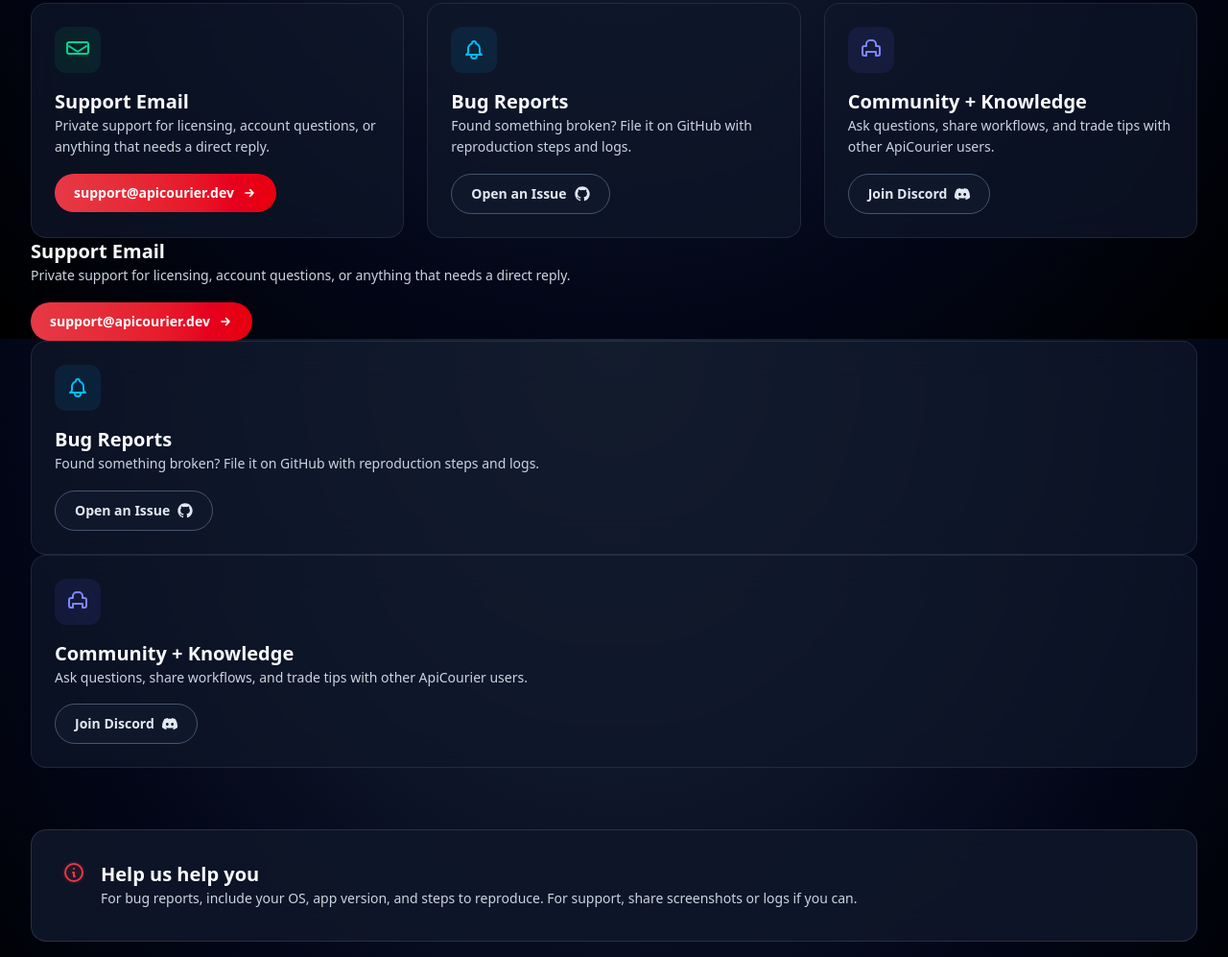
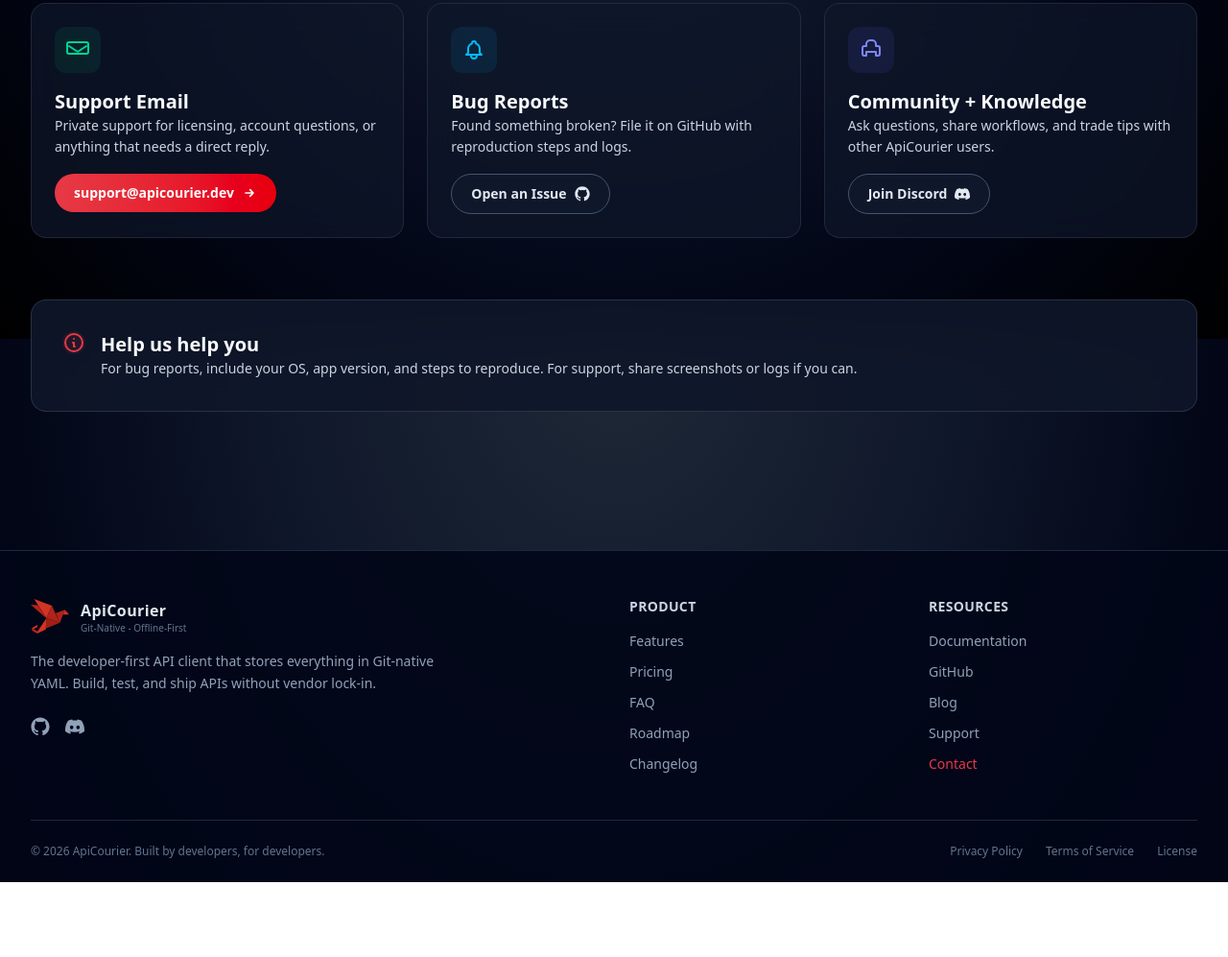
Before and after one commit to ApiCourier/ApiCourier, a plain HTML site: page src/contact.html in a window 1280 px wide. Shown: the part 447-1444 px from the top of the page at 96% size. After the commit the page ends 1366 px from the top, so only its background shows below. Drawn offline with Linux system fonts and the light colour scheme.

Commit message:
Updated Contact.html
fixed duplicated fields

```diff
--- a/src/contact.html
+++ b/src/contact.html
@@ -43,62 +43,6 @@
 
     <section class="fade-in-section">
       <div id="contact-cards" class="grid gap-6 md:grid-cols-3"></div>
-          <h3 class="text-xl font-bold text-slate-50 mb-2">Support Email</h3>
-          <p class="text-sm text-slate-300 leading-relaxed mb-4">
-            Private support for licensing, account questions, or anything that needs a direct reply.
-          </p>
-          <a href="mailto:support@apicourier.dev"
-             class="inline-flex items-center gap-2 rounded-full bg-gradient-to-r from-apired to-red-600 px-5 py-2.5 text-sm font-semibold text-white hover:shadow-lg hover:shadow-apired/40 transition-all">
-            support@apicourier.dev
-            <svg class="h-4 w-4" fill="none" viewBox="0 0 24 24" stroke="currentColor">
-              <path stroke-linecap="round" stroke-linejoin="round" stroke-width="2.5" d="M13 7l5 5m0 0l-5 5m5-5H6" />
-            </svg>
-          </a>
-        </div>
-
-        <div class="glass feature-card rounded-2xl p-6 border border-slate-700/50">
-          <div class="inline-flex items-center justify-center h-12 w-12 rounded-xl bg-sky-500/10 text-sky-400 mb-4">
-            <svg class="h-6 w-6" fill="none" viewBox="0 0 24 24" stroke="currentColor">
-              <path stroke-linecap="round" stroke-linejoin="round" stroke-width="2" d="M15 17h5l-1.405-1.405A2.032 2.032 0 0118 14.158V11a6.002 6.002 0 00-4-5.659V5a2 2 0 10-4 0v.341C7.67 6.165 6 8.388 6 11v3.159c0 .538-.214 1.055-.595 1.436L4 17h5m6 0v1a3 3 0 11-6 0v-1m6 0H9" />
-            </svg>
-          </div>
-          <h3 class="text-xl font-bold text-slate-50 mb-2">Bug Reports</h3>
-          <p class="text-sm text-slate-300 leading-relaxed mb-4">
-            Found something broken? File it on GitHub with reproduction steps and logs.
-          </p>
-          <a href="https://github.com/apicourier/apicourier/issues"
-             class="inline-flex items-center gap-2 rounded-full border border-slate-600 bg-slate-900 px-5 py-2.5 text-sm font-semibold text-slate-200 hover:border-slate-400 hover:bg-slate-800 transition-all"
-             target="_blank"
-             rel="noopener noreferrer">
-            Open an Issue
-            <svg class="h-4 w-4" viewBox="0 0 24 24" fill="currentColor">
-              <path d="M12 .5C5.648.5.5 5.648.5 12c0 5.088 3.292 9.395 7.865 10.923.575.11.785-.25.785-.556 0-.275-.01-1.007-.015-1.978-3.2.696-3.878-1.543-3.878-1.543-.523-1.33-1.277-1.684-1.277-1.684-1.043-.713.079-.699.079-.699 1.153.081 1.76 1.184 1.76 1.184 1.026 1.758 2.691 1.251 3.347.958.103-.744.402-1.252.732-1.54-2.554-.29-5.236-1.277-5.236-5.683 0-1.255.448-2.28 1.183-3.084-.119-.29-.513-1.459.112-3.04 0 0 .965-.309 3.162 1.178a10.98 10.98 0 0 1 2.879-.387c.977.004 1.962.132 2.88.387 2.196-1.487 3.16-1.178 3.16-1.178.626 1.581.232 2.75.114 3.04.737.804 1.182 1.829 1.182 3.084 0 4.418-2.687 5.389-5.25 5.673.414.357.783 1.06.783 2.137 0 1.543-.014 2.784-.014 3.164 0 .309.207.672.79.556C20.21 21.39 23.5 17.084 23.5 12 23.5 5.648 18.352.5 12 .5Z" />
-            </svg>
-          </a>
-        </div>
-
-        <div class="glass feature-card rounded-2xl p-6 border border-slate-700/50">
-          <div class="inline-flex items-center justify-center h-12 w-12 rounded-xl bg-indigo-500/10 text-indigo-400 mb-4">
-            <svg class="h-6 w-6" fill="none" viewBox="0 0 24 24" stroke="currentColor">
-              <path stroke-linecap="round" stroke-linejoin="round" stroke-width="2" d="M17 8h2a2 2 0 012 2v6a2 2 0 01-2 2h-2v-4H7v4H5a2 2 0 01-2-2v-6a2 2 0 012-2h2V6a4 4 0 014-4h2a4 4 0 014 4v2z" />
-            </svg>
-          </div>
-          <h3 class="text-xl font-bold text-slate-50 mb-2">Community + Knowledge</h3>
-          <p class="text-sm text-slate-300 leading-relaxed mb-4">
-            Ask questions, share workflows, and trade tips with other ApiCourier users.
-          </p>
-          <a href="https://discord.gg/PCAjVpaJGu"
-             class="inline-flex items-center gap-2 rounded-full border border-slate-600 bg-slate-900 px-5 py-2.5 text-sm font-semibold text-slate-200 hover:border-slate-400 hover:bg-slate-800 transition-all"
-             target="_blank"
-             rel="noopener noreferrer">
-            Join Discord
-            <svg class="h-4 w-4" viewBox="0 0 24 24" fill="currentColor">
-              <path d="M20.317 4.492c-1.53-.69-3.17-1.2-4.885-1.49a.075.075 0 0 0-.079.036c-.21.369-.444.85-.608 1.23a18.566 18.566 0 0 0-5.487 0 12.36 12.36 0 0 0-.617-1.23A.077.077 0 0 0 8.562 3c-1.714.29-3.354.8-4.885 1.491a.07.07 0 0 0-.032.027C.533 9.093-.32 13.555.099 17.961a.08.08 0 0 0 .031.055 20.03 20.03 0 0 0 5.993 2.98.078.078 0 0 0 .084-.026c.462-.62.874-1.275 1.226-1.963.021-.04.001-.088-.041-.104a13.201 13.201 0 0 1-1.872-.878.075.075 0 0 1-.008-.125c.126-.093.252-.19.372-.287a.075.075 0 0 1 .078-.01c3.927 1.764 8.18 1.764 12.061 0a.075.075 0 0 1 .079.009c.12.098.245.195.372.288a.075.075 0 0 1-.006.125c-.598.344-1.22.635-1.873.877a.075.075 0 0 0-.041.105c.36.687.772 1.341 1.225 1.962a.077.077 0 0 0 .084.028 19.963 19.963 0 0 0 6.002-2.981.076.076 0 0 0 .032-.054c.5-5.094-.838-9.52-3.549-13.442a.06.06 0 0 0-.031-.028zM8.02 15.278c-1.182 0-2.157-1.069-2.157-2.38 0-1.312.956-2.38 2.157-2.38 1.21 0 2.176 1.077 2.157 2.38 0 1.312-.956 2.38-2.157 2.38zm7.975 0c-1.183 0-2.157-1.069-2.157-2.38 0-1.312.955-2.38 2.157-2.38 1.21 0 2.176 1.077 2.157 2.38 0 1.312-.946 2.38-2.157 2.38z"/>
-            </svg>
-          </a>
-        </div>
-
-      </div>
     </section>
 
     <section class="fade-in-section">
```
